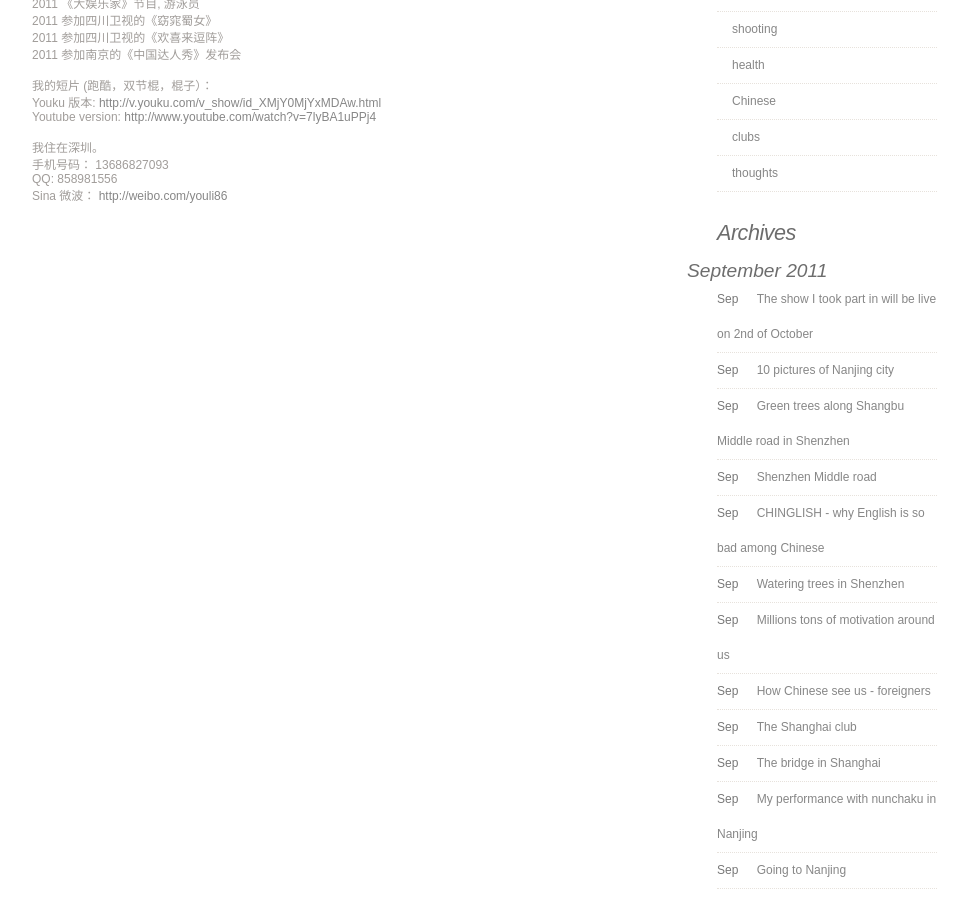
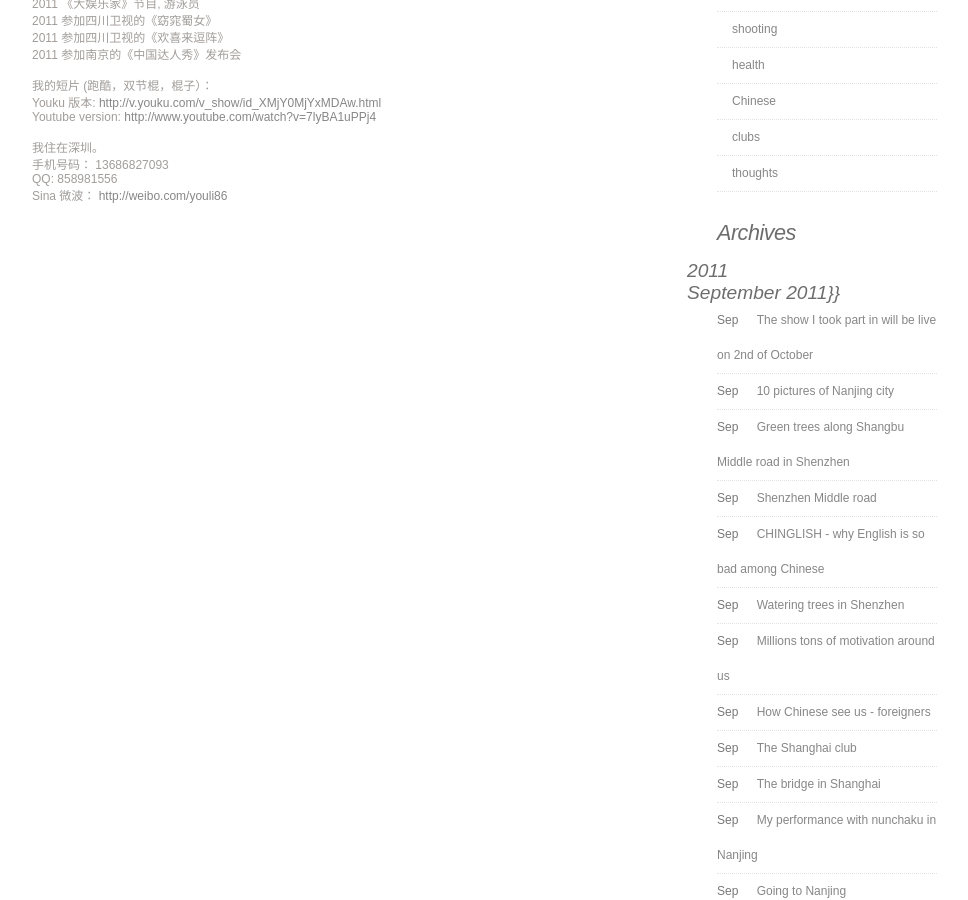
Before and after one commit to iurii/iurii.github.com, a Jekyll site: the page built from about.html, in a window 1280 px wide and 900 px high, scrolled down 566 px. Shown: the whole window, without its empty margins (143-1111 px from the left). Built offline with Jekyll 4.4.1, drawn with Linux system fonts in a browser that asks for light colours; comment, search, counter and statistics services are not loaded.

Commit message:
archives

```diff
--- a/_layouts/default.html
+++ b/_layouts/default.html
@@ -147,21 +147,28 @@
 
 <ul>
   {% for post in site.posts %}
-	{% capture cmonth %}September{% endcapture %}
+
+    {% unless post.next %}
+      <h3>{{ post.date | date: '%Y' }}</h3>
+    {% else %}
+      {% capture year %}{{ post.date | date: '%Y' }}{% endcapture %}
+      {% capture nyear %}{{ post.next.date | date: '%Y' }}{% endcapture %}
+      {% if year != nyear %}
+        <h3>{{ post.date | date: '%Y' }}</h3>
+      {% endif %}
+    {% endunless %}
+    	{% capture cmonth %}September{% endcapture %}
 	{% unless lmonth == cmonth %}
 		{% unless forloop.first %}</ul>{% endunless %}
-		<h3>{{ cmonth }} 2011</h3>
+		<h3>{{ cmonth }} 2011}}</h3>
 		<ul class="archive">
 		{% assign lmonth = cmonth %}
 	{% endunless %}
 
+
     <li>{{ post.date | date:"%b" }} <a href="{{ post.url }}">{{ post.title }}</a></li>
+  {% endfor %}
 
-
-
-
-
-  {% endfor %}
 </ul>
 
 
```
